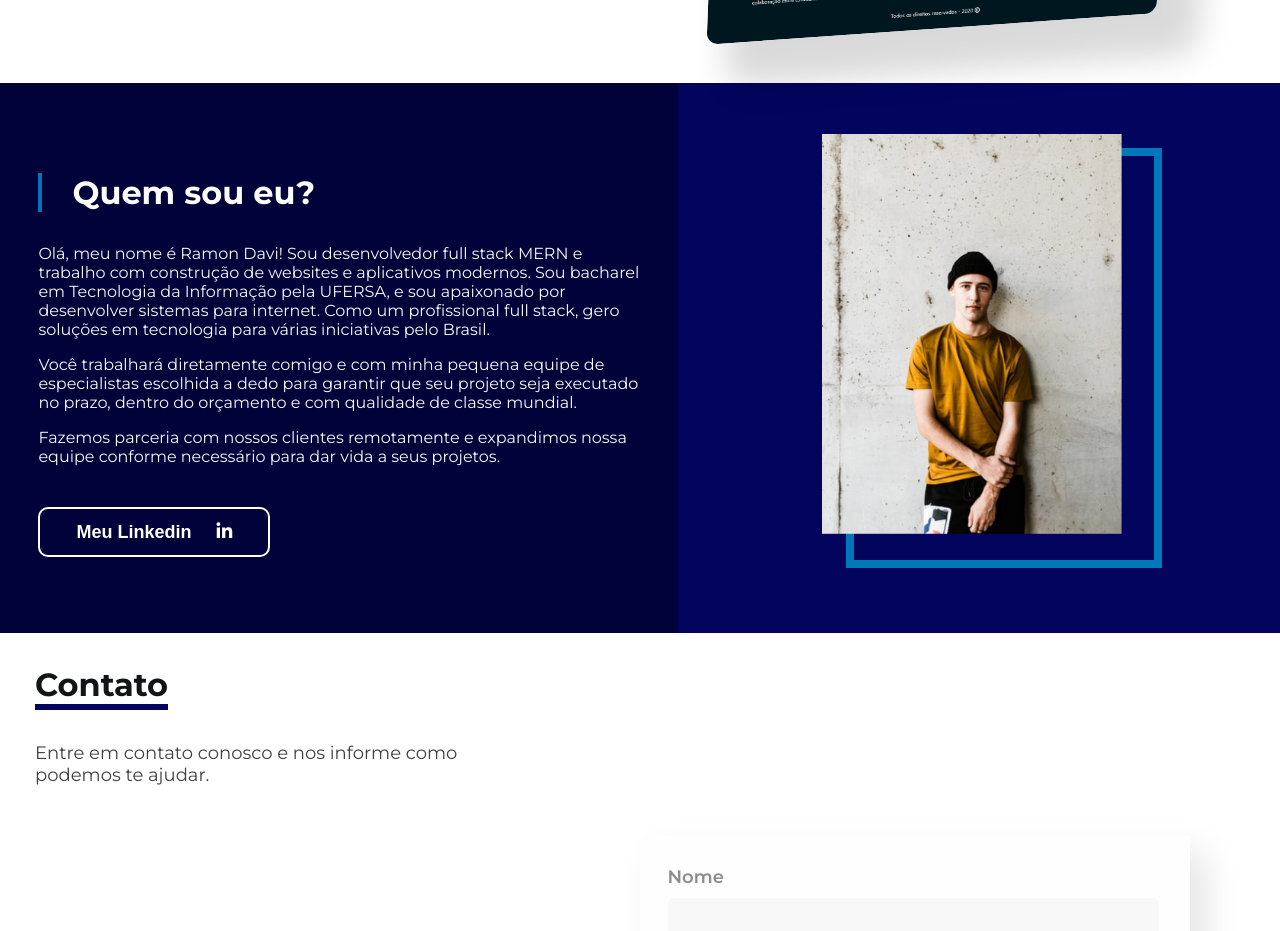
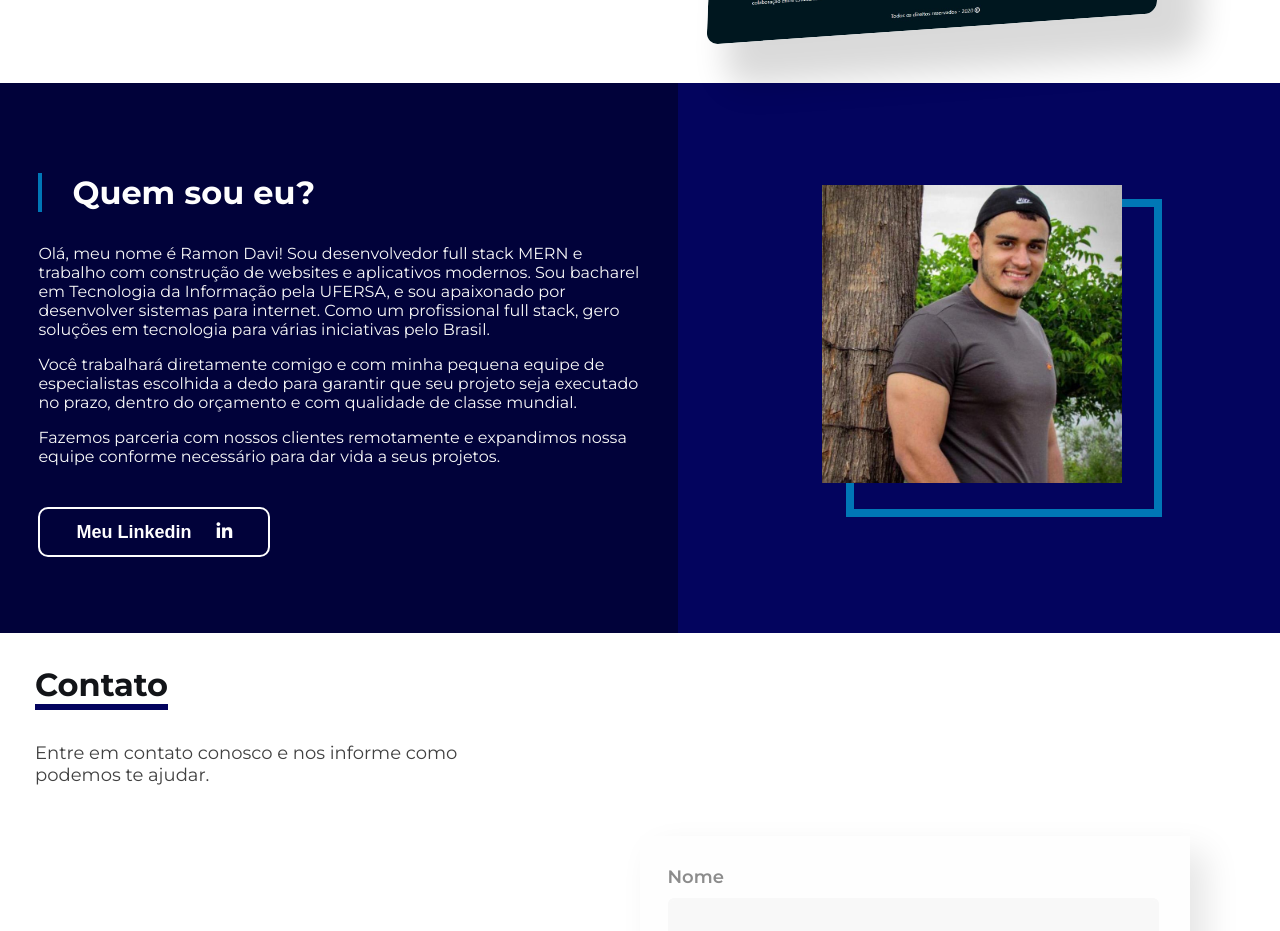
Before and after one commit to Ramon742/Portfolio, a React (Create React App) app: page / in a window 1280 px wide. Shown: the part 3040-3971 px from the top of the page. Built offline with nearby package versions, Linux system fonts and the light colour scheme.

Commit message:
perfil photo changed

```diff
--- a/src/components/about/about.component.jsx
+++ b/src/components/about/about.component.jsx
@@ -29,7 +29,7 @@ const About = ({ portuguese }) => {
             </div>
             <div className='about-image'>
                 <div className='image-container'>
-                    <img className='img' src="images/perfil.png" alt="profile"/>
+                    <img className='img' src="images/perfil.jpg" alt="profile"/>
                 </div>
             </div>
         </div>
```
Also changed, not shown: public/images/perfil.jpg (added).
